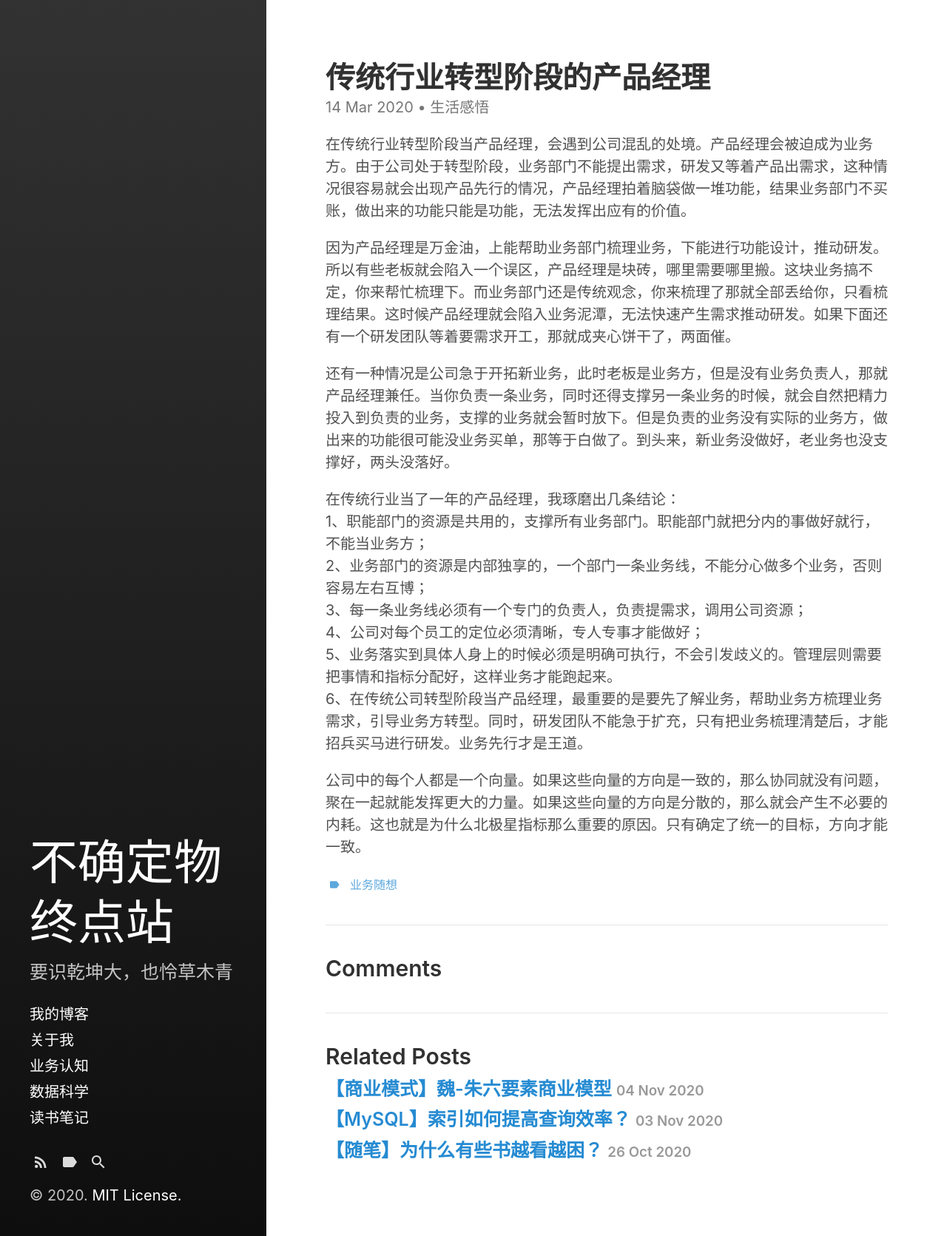
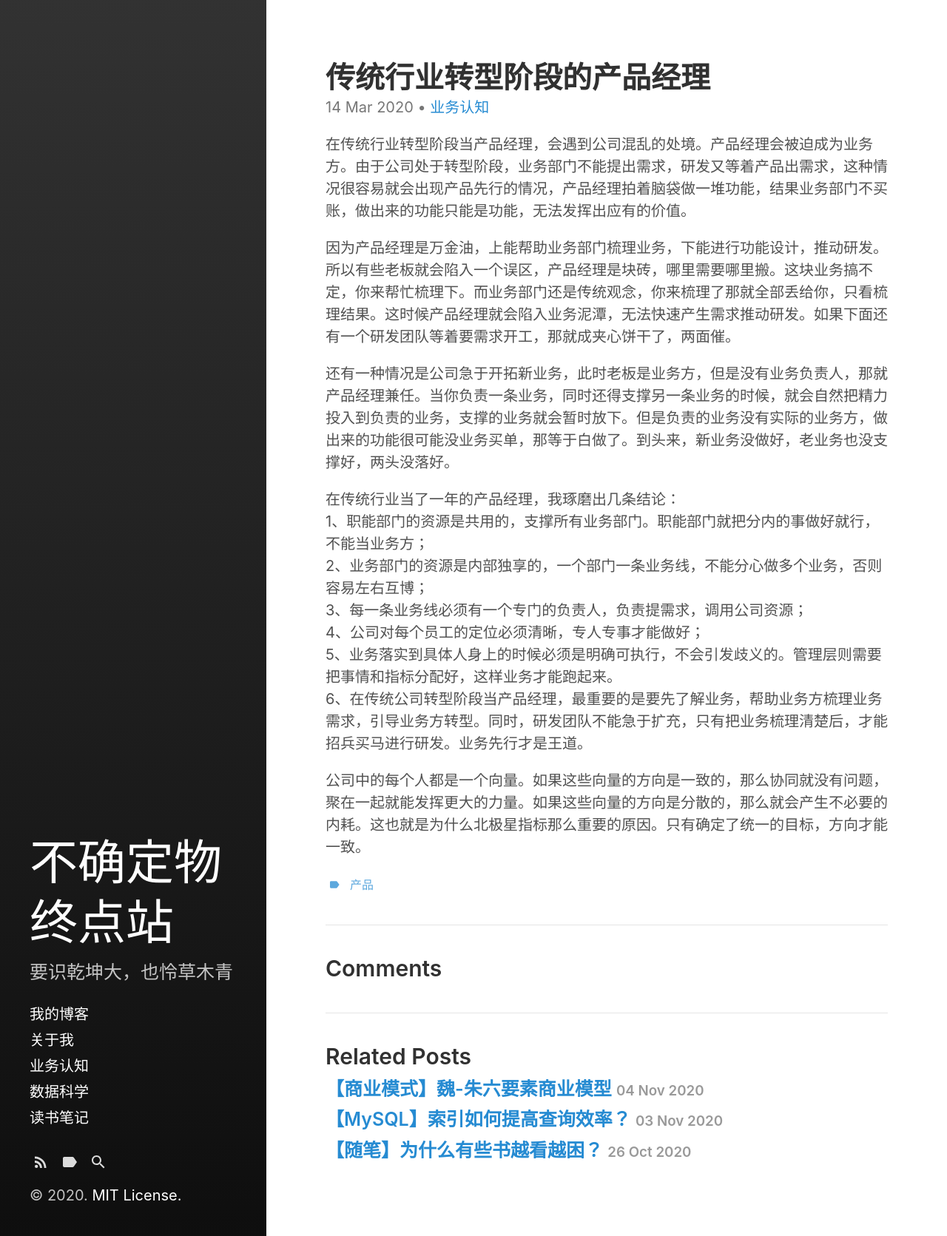
Before and after one commit to Bin0Lin/Bin0Lin.github.io, a Jekyll site: the page built from _posts/2020-03-14-传统行业转型阶段的产品经理.md, in a window 1280 px wide. Shown: the whole page at 74% size. Built offline with Jekyll 4.4.1, drawn with Linux system fonts in a browser that asks for light colours.

Commit message:
Update 2020-03-14-传统行业转型阶段的产品经理.md

```diff
--- a/_posts/2020-03-14-传统行业转型阶段的产品经理.md
+++ b/_posts/2020-03-14-传统行业转型阶段的产品经理.md
@@ -3,9 +3,9 @@ layout: post
 title:  "传统行业转型阶段的产品经理"
 date:   2020-03-14
 categories:
-    - 生活感悟
+    - 业务认知
 tags:
-    - 业务随想
+    - 产品
 ---
 
 在传统行业转型阶段当产品经理，会遇到公司混乱的处境。产品经理会被迫成为业务方。由于公司处于转型阶段，业务部门不能提出需求，研发又等着产品出需求，这种情况很容易就会出现产品先行的情况，产品经理拍着脑袋做一堆功能，结果业务部门不买账，做出来的功能只能是功能，无法发挥出应有的价值。
```
